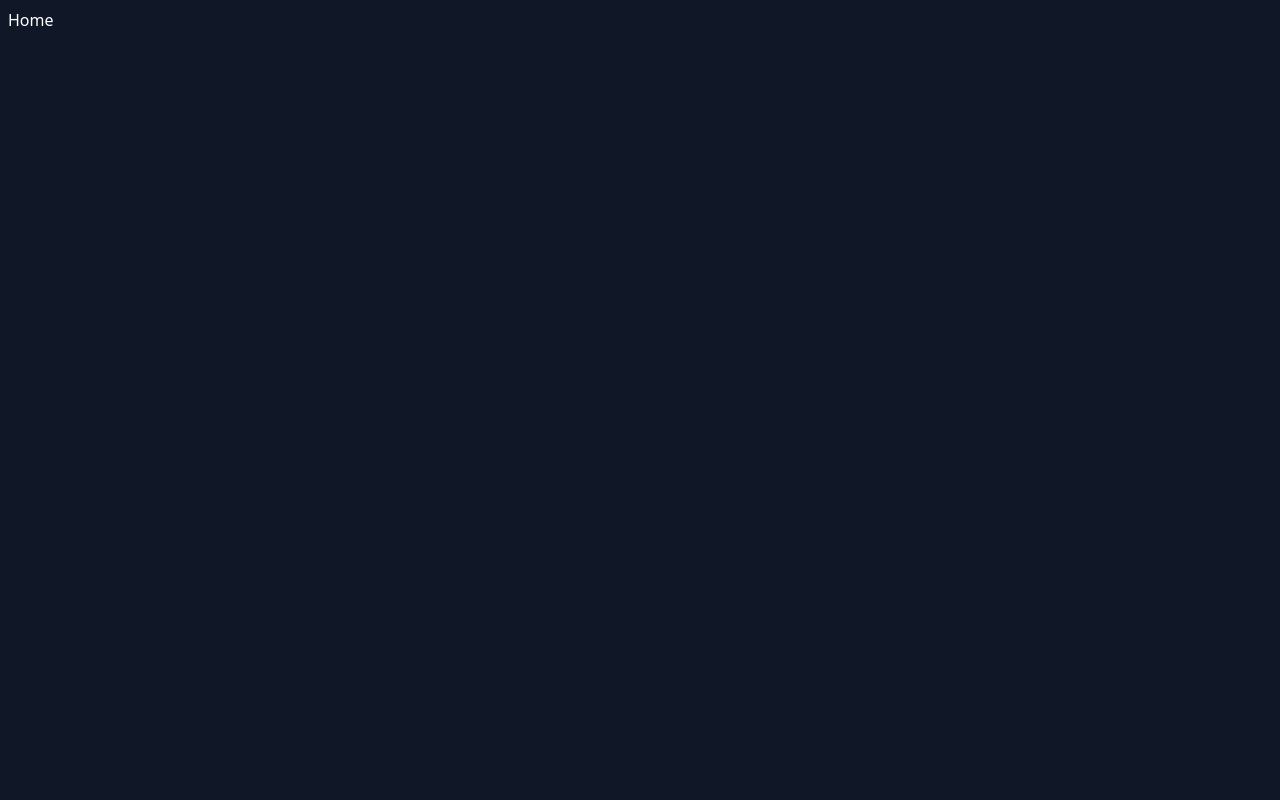
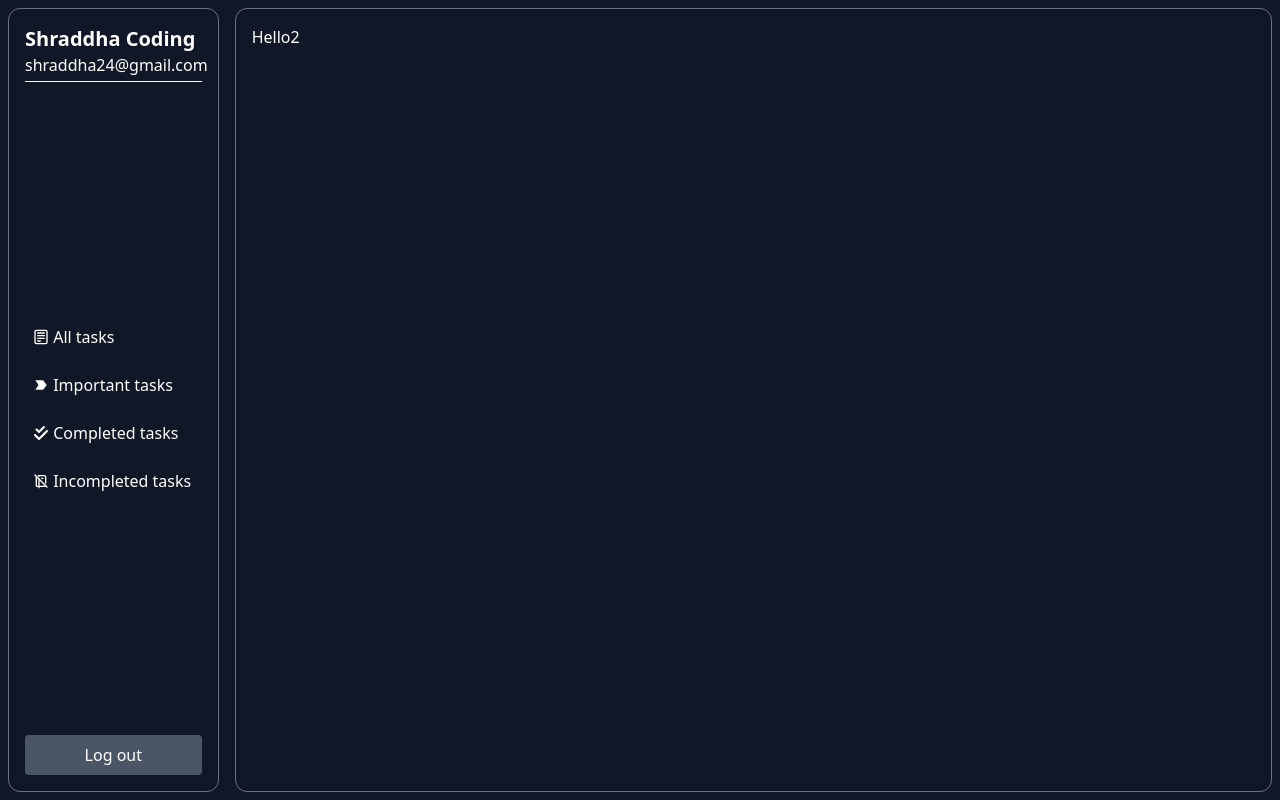
Before and after one commit to shraddha-sadavarte/Task-Management, a React (Vite) app in the folder frontend/: page / in a window 1280 px wide. Built offline with nearby package versions, Linux system fonts and the light colour scheme.

Commit message:
sidebar created

```diff
--- a/frontend/package.json
+++ b/frontend/package.json
@@ -13,6 +13,7 @@
     "@tailwindcss/vite": "^4.0.6",
     "react": "^19.0.0",
     "react-dom": "^19.0.0",
+    "react-icons": "^5.4.0",
     "react-router-dom": "^7.1.5",
     "tailwindcss": "^4.0.6"
   },
--- /dev/null
+++ b/frontend/src/components/home/Sidebar.jsx
@@ -0,0 +1,53 @@
+import React from 'react'
+import {CgNotes} from "react-icons/cg";
+import {MdLabelImportant} from 'react-icons/md';
+import {FaCheckDouble} from 'react-icons/fa6';
+import {TbNotebookOff} from 'react-icons/tb';
+
+const Sidebar = () => {
+
+    const data = [
+        {
+            title: "All tasks",
+            icon: <CgNotes />
+        },
+        {
+            title: "Important tasks",
+            icon: <MdLabelImportant/>
+        },
+        {
+            title: "Completed tasks",
+            icon: <FaCheckDouble />
+        },
+        {
+            title: "Incompleted tasks",
+            icon: <TbNotebookOff />
+        },
+    ];
+
+  return (
+    <>
+    <div>
+      <h2 className='text-xl font-semibold'>Shraddha Coding</h2>
+      <h4 className='mb-1 text-grey-200'>shraddha24@gmail.com</h4>
+      <hr />
+    </div>
+
+    <div>
+        {data.map((items,i) => (
+            <div className='my-2 flex items-center hover:bg-gray-600 p-2 rounded transition:all duration-300 cursor-pointer'>
+                {items.icon}&nbsp;
+                {items.title}
+            </div>
+        ))}
+    </div>
+
+    <div>
+        <button className='bg-gray-600 w-full p-2 rounded cursor-pointer'>Log out</button>
+    </div>
+
+    </>
+  )
+}
+
+export default Sidebar
--- a/frontend/src/pages/Home.jsx
+++ b/frontend/src/pages/Home.jsx
@@ -1,9 +1,12 @@
 import React from 'react'
+import Sidebar from '../components/home/Sidebar.jsx'
 
 function Home() {
   return (
-    <div>
-      Home
+    <div className='flex h-[98vh] gap-4'>
+        {/* width: 16.666667%; */}
+      <div className='w-1/6 border border-gray-500 rounded-xl p-4 flex flex-col justify-between'><Sidebar /></div>
+      <div className='w-5/6 border border-gray-500 rounded-xl p-4'>Hello2</div>
     </div>
   )
 }
```
Also changed, not shown: 1 other file (tests, documents, lock files or other folders).
